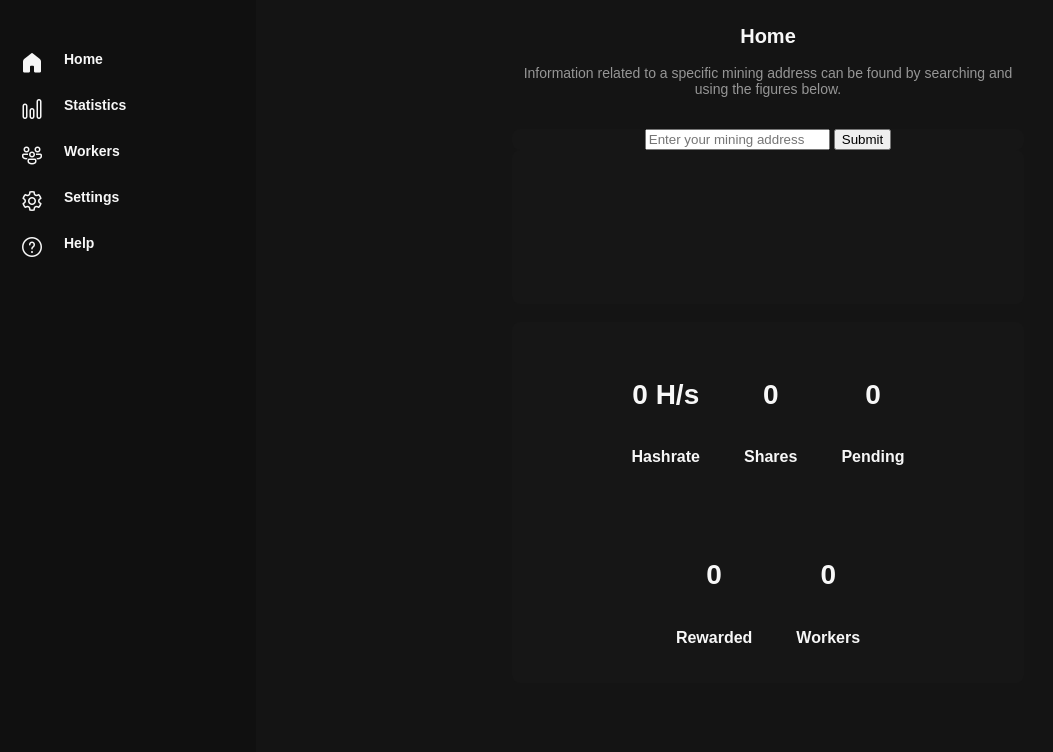
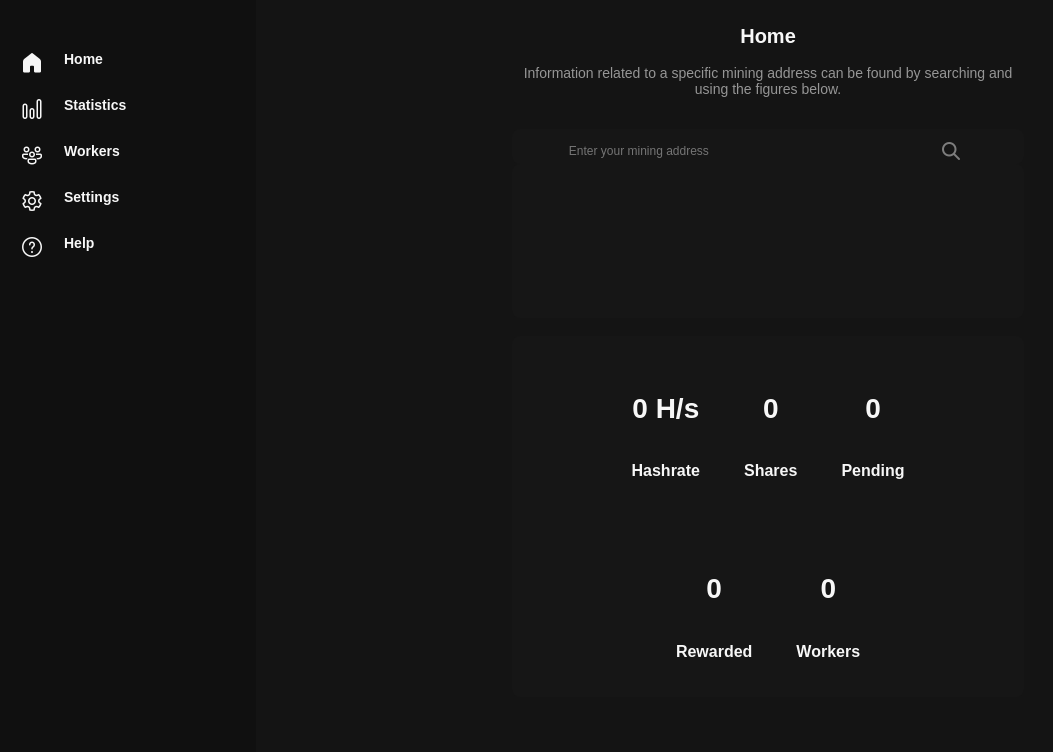
Before and after one commit to noahtheprogrammer/foureverui, a website: page dashboard.html in a window 1280 px wide. Shown: the part 47-799 px from the top of the page, without its empty margins (0-1053 px from the left). Drawn offline with nearby package versions, Linux system fonts and the light colour scheme; a web font is replaced by a local one.

Commit message:
Added search bar design

```diff
--- a/dashboard.html
+++ b/dashboard.html
@@ -56,7 +56,7 @@
             <br>
             <div class="statscontainer">
                 <input type="text" id="mineraddress" placeholder="Enter your mining address">
-                <button type="button" id="minersearch" onclick="loadMinerStatistics()">Submit</button>
+                <button type="button" id="minersearch" onclick="loadMinerStatistics()"><img src="assets/img/search.png"></button>
             </div>
 			<div class="graphcontainer">
 		        <canvas id="hr_chart"></canvas>
--- a/style.css
+++ b/style.css
@@ -56,6 +56,30 @@
     margin: auto;
 }
 
+input[type=text] {
+	width: 70%;
+	height: 24px;
+	background-color: transparent;
+	border: 0px;
+	font-family: 'Shippori Antique', sans-serif;
+    font-size: 12px;
+	color: rgb(125,125,125);
+	vertical-align: bottom;
+}
+
+input[type=text]:focus {
+	outline: none;
+}
+
+#minersearch {
+	background-color: transparent;
+	border: 0px;
+	padding-top: 10px;
+}
+
+#minersearch img {
+	vertical-align: top;
+}
 
 body {
     padding-left: 256px;
```
Also changed, not shown: assets/img/search.png (added).
